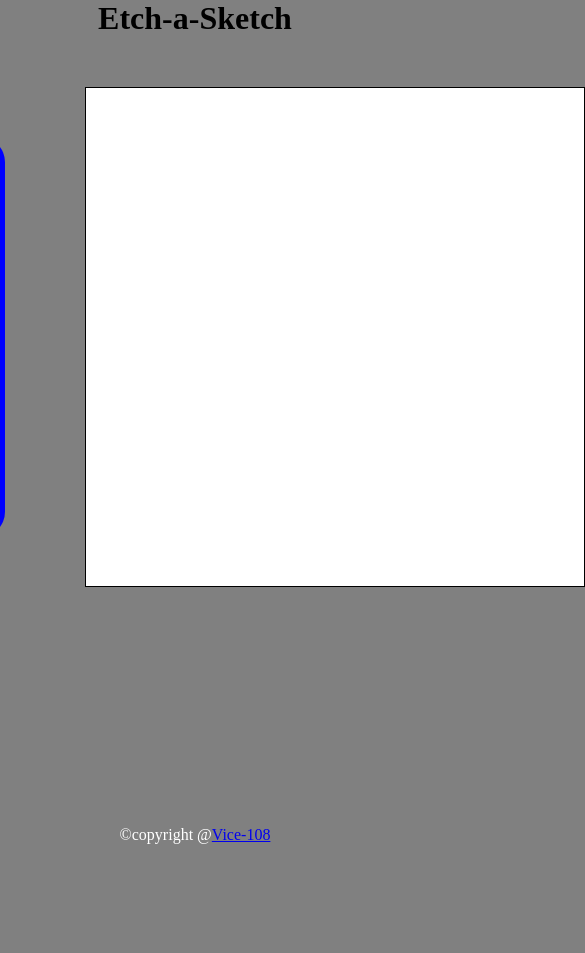
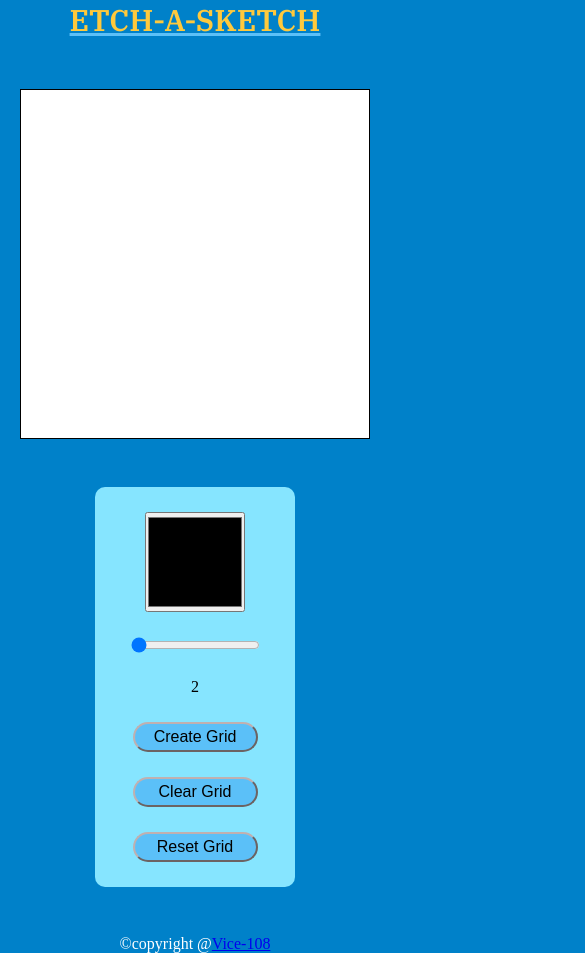
Before and after one commit to Vice-108/Etch-a-Sketch, a plain HTML site: page index.html in a window 390 px wide. Shown: the whole page, 585 px wide, since content can reach past the window. Before the commit the page ends 844 px from the top, so only its background shows below. Drawn offline with Linux system fonts and the light colour scheme.

Commit message:
completed project

```diff
--- a/index.html
+++ b/index.html
@@ -1,38 +1,40 @@
 <!DOCTYPE html>
 <html lang="en">
   <head>
-    <meta charset="UTF-8">
-    <meta http-equiv="X-UA-Compatible" content="IE=edge">
-    <meta name="viewport" content="width=device-width, initial-scale=1.0">
-    <link rel="shortcut icon" href="./assets/logo.png" type="image/x-icon">
-    <link rel="stylesheet" href="style.css">
+    <meta charset="UTF-8" />
+    <meta http-equiv="X-UA-Compatible" content="IE=edge" />
+    <meta name="viewport" content="width=device-width, initial-scale=1.0" />
+    <link rel="shortcut icon" href="./assets/logo.png" type="image/x-icon" />
+    <link rel="preconnect" href="https://fonts.googleapis.com">
+    <link rel="preconnect" href="https://fonts.gstatic.com" crossorigin>
+    <link href="https://fonts.googleapis.com/css2?family=IBM+Plex+Serif:wght@500;600&display=swap" rel="stylesheet">
+    <link rel="stylesheet" href="style.css" />
     <title>Etch-a-Sketch</title>
   </head>
   <body>
-    <h1>Etch-a-Sketch</h1>
+    <p>ETCH-A-SKETCH</p>
     <div class="container">
       <main>
         <div class="sidebar">
-                <div>
-                    <h3>Select the range</h3 >
-                    <input type="range" name="range" id="dimension" min="2" max="50" value="2">
+          <input type="color" name="color" id="colors" />
+          <input
+          type="range"
+          name="range"
+          id="dimension"
+          min="2"
+          max="50"
+          value="2"
+          oninput="this.nextElementSibling.value = this.value"
+          />
+          <output>2</output>
+          <button class="btn" id="create">Create Grid</button>
+
+          <button class="btn" id="clear">Clear Grid</button>
+
+          <button class="btn" id="reset">Reset Grid</button>
         </div>
-                <div>
-                    <h4>Create Grid</h4>
-                    <button class="btn"id="create">CREATE</button>
-                </div>
-                <div>
-                    <h4>Clear Grid</h4>
-                    <button  class="btn"id="clear">CLEAR</button>
-                </div>
-                <div>
-                    <h4>Reset Grid</h4>
-                    <button class="btn"id="reset">RESET</button>
-                </div>
-            </div>
-            <div id="grid-container">
 
-            </div>
+        <div id="grid-container"></div>
       </main>
     </div>
     <footer>
--- a/main.js
+++ b/main.js
@@ -1,5 +1,15 @@
 const range = document.getElementById("dimension");
 const create = document.getElementById("create");
+range.addEventListener('onchange',()=>{
+  const gridnxn=document.getElementById("nxn");
+  gridnxn.textContent=`${range.value}x${range.value}`
+})
+let currentColor;
+function getcolor(){
+  const defaultColor= document.getElementById("colors");
+  currentColor= defaultColor.value
+  return currentColor
+}
 create.addEventListener("click", creategrid);
 //function to create a NxN grid consist of N^2 cells.
 function creategrid() {
@@ -13,7 +23,7 @@ function creategrid() {
       ++count;
       cell.classList.add("cell");
       cell.setAttribute("id", `${count}`);
-      let dim = 498 / dimension;
+      let dim = 348 / dimension;
       cell.style.width = `${dim}px`;
       cell.style.height = `${dim}px`;
       grid.appendChild(cell);
@@ -22,8 +32,16 @@ function creategrid() {
   //Adding the effect if hover hat change color of cell.
   for (let i = 1; i <= dimension ** 2; i++) {
     const currentCell = document.getElementById(i);
-    currentCell.addEventListener("mouseover", () => {
-      currentCell.style.backgroundColor = "red";
+    currentCell.addEventListener("mousedown", (e) => {
+
+      currentCell.style.backgroundColor = getcolor();
+      if(e.button==2){
+        currentCell.addEventListener('contextmenu', (ev)=>{
+          console.log("Right click disabled");
+          ev.preventDefault(); // this will prevent browser default behavior
+          currentCell.style.backgroundColor = "white";
+        });
+      }
     });
   }
   // An Event to clear the cell background color.
--- a/style.sass
+++ b/style.sass
@@ -1,45 +1,71 @@
 @use 'partial'
+@import url('https://fonts.googleapis.com/css2?family=IBM+Plex+Serif:wght@500;600&display=swap')
 @mixin flexbox($dir: row,$jcdir:center,$aldir:center,$gap:0, $wrap:no-wrap)
     display: flex
     flex-direction: $dir
     justify-content: $jcdir
     align-items: $aldir
-    gap:$gap
+    gap: $gap
     flex-wrap: $wrap
     align-content: flex-start
 
+$h1color: #FFC93C
+$bgcolor: #0081C9
+$sbcolor: #86E5FF
+$btncolor: #5BC0F8
+
 body
-    background-color: grey
-h1
+    background-color: $bgcolor
+
+p
     text-align: center
+    font-family: 'IBM Plex Serif', serif
+    font-size: 3em
+    font-weight: 600
+    color: $h1color
+    text-decoration: underline
+    text-decoration-color: $btncolor
+
+
+
 .container
-    @include flexbox($jcdir:center,$aldir:center,)
+    @include flexbox($jcdir:center,$aldir:center)
+
 main
     @include flexbox($gap:5em)
+    margin-top: 50px
 
-    margin-top: 50px
+    #colors
+        height: 100px
+        width: 100px
+
     #grid-container
-        width: 500px
-        height: 500px
+        width: 350px
+        height: 350px
         background-color: white
-        border: 1px solid black
+        border: 1px solid #000000
         @include flexbox($jcdir:"",$aldir:"", $wrap:wrap)
         .cell
-            // border: 1px solid black
+            border: 1px solid grey
             // border-top-color: white
             // border-left-color: white
             display: inline-block
     .sidebar
+        @include flexbox($dir:column,$jcdir:space-evenly,$aldir:center)
         width: 200px
         height: 400px
-        background-color: blue
+        background-color: $sbcolor
         border-radius: 25px
         text-align: center
-        @include flexbox($dir:column,$aldir:center,$gap:1rem,$jcdir:center)
-        &.btn
-            border-radius: 5px
-            // border-color:black
-            outline:none
+        .btn
+            width: 125px
+            height: 30px
+            font-size: 1em
+            font-weight: medium
+            border-radius: 15px
+            border-color: #c0b0b0
+            background-color: $btncolor
+
 footer
     position: fixed
     left: 0
@@ -47,3 +73,22 @@ footer
     width: 100%
     color: white
     text-align: center
+
+@media screen and ( max-width:800px)
+    p
+        font-size: 30px
+    main
+        @include flexbox($dir:column-reverse, $gap:3em)
+        .sidebar
+            border-radius: 10px
+        #grid-container
+            width: 350px
+            height: 350px
+    footer
+        position: relative
+        padding-top: 3em
+        left: 0
+        bottom: 0
+        width: 100%
+        color: white
+        text-align: center
```
Also changed, not shown: style.css, 1 other file. Lines whose indentation alone changed are shown as unchanged.
